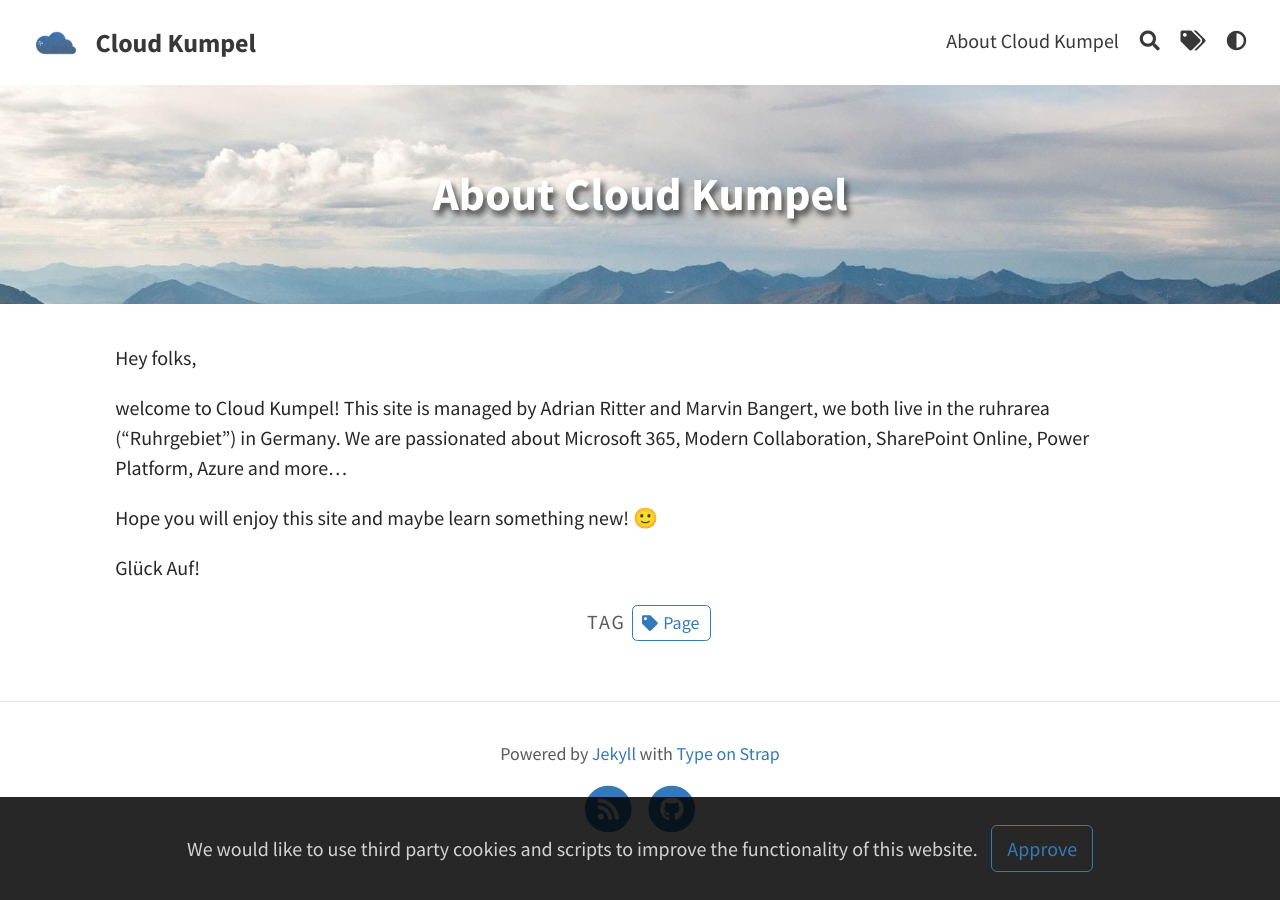
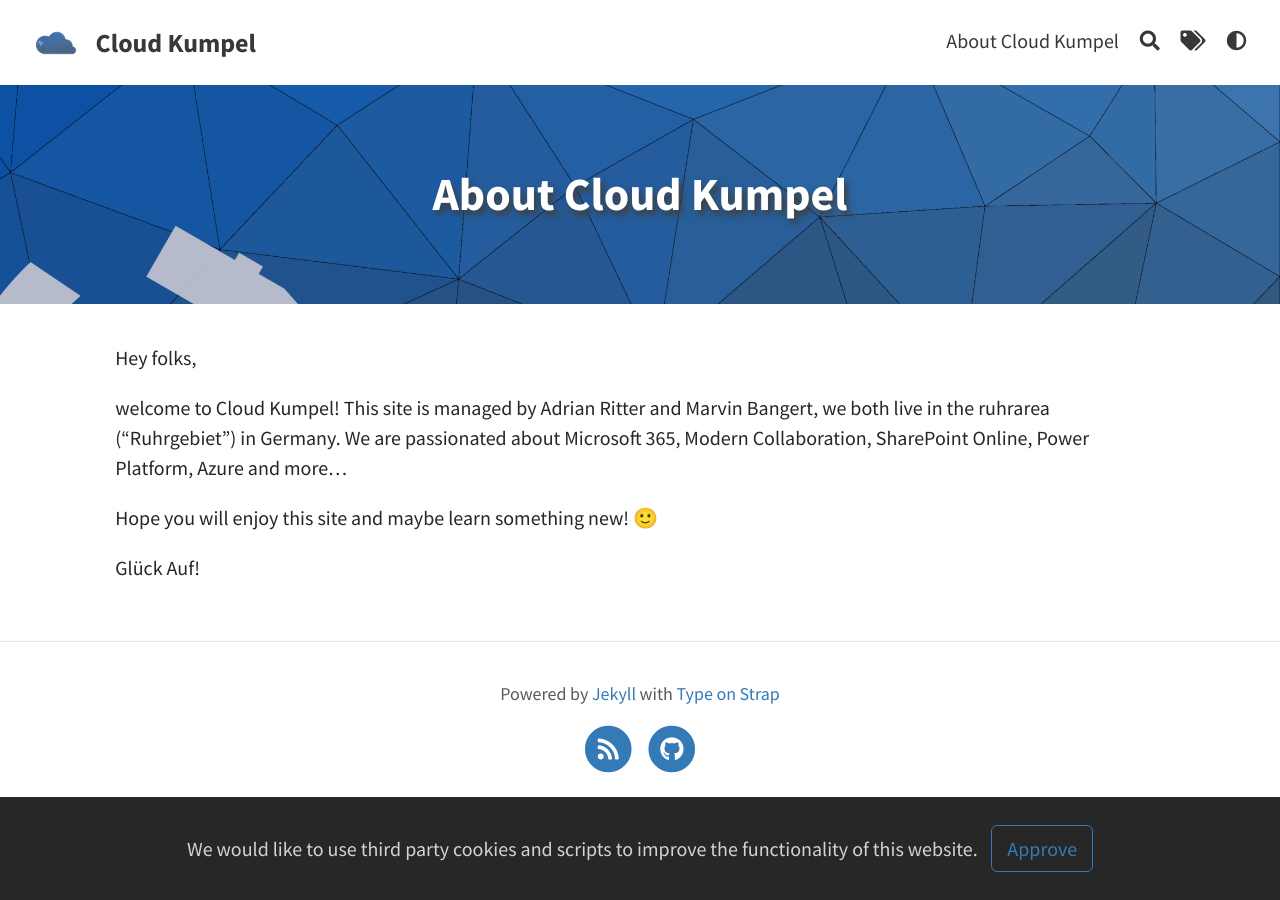
Before and after one commit to Cloud-Kumpel/CloudKumpel, a Jekyll site: the page built from pages/about.md, in a window 1280 px wide. Built offline with Jekyll 4.4.1, drawn with Linux system fonts in a browser that asks for light colours.

Commit message:
Update about.md

```diff
--- a/pages/about.md
+++ b/pages/about.md
@@ -2,8 +2,7 @@
 layout: page
 title: About Cloud Kumpel
 permalink: /about/
-feature-img: "assets/img/pexels/travel.jpeg"
-tags: [Page]
+feature-img: "assets/img/header image.png"
 ---
 
 Hey folks,
```
